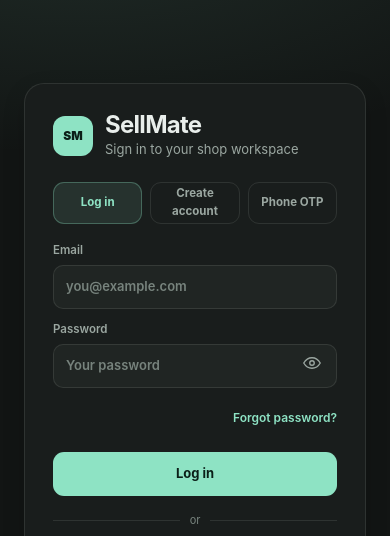
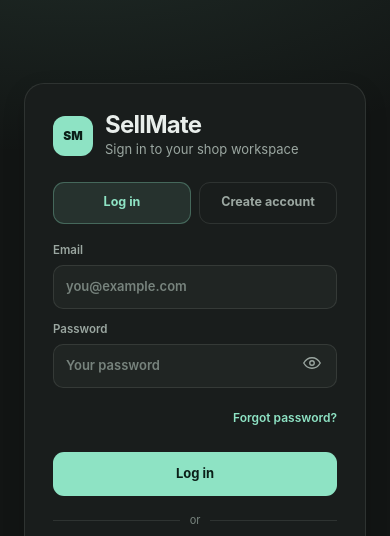
Before and after one commit to samad88900-hash/sellmate, a plain HTML site: page index.html in a window 390 px wide. Shown: the top 536 px of the page. Drawn offline with nearby package versions, Linux system fonts and the light colour scheme.

Commit message:
Remove duplicate Phone OTP tab, keep single phone button

```diff
--- a/index.html
+++ b/index.html
@@ -29,7 +29,6 @@
       <div class="auth-tabs" role="tablist" aria-label="Authentication">
         <button class="auth-tab active" type="button" data-auth-tab="login">Log in</button>
         <button class="auth-tab" type="button" data-auth-tab="signup">Create account</button>
-        <button class="auth-tab" type="button" data-auth-tab="phone">Phone OTP</button>
       </div>
 
       <form id="loginForm" class="auth-form">
--- a/style.css
+++ b/style.css
@@ -475,10 +475,10 @@ button { cursor: pointer; }
 .auth-brand { display: flex; align-items: center; gap: 12px; margin-bottom: 22px; }
 .auth-brand h1 { font-size: 24px; line-height: 1.1; letter-spacing: -.03em; }
 .auth-brand p { color: var(--muted); font-size: 13px; margin-top: 2px; }
-.auth-tabs { display: grid; grid-template-columns: repeat(3, 1fr); gap: 8px; margin-bottom: 18px; }
+.auth-tabs { display: grid; grid-template-columns: 1fr 1fr; gap: 8px; margin-bottom: 18px; }
 .auth-tab {
-  min-height: 42px; padding: 0 4px; border: 1px solid var(--line); border-radius: 11px;
-  background: transparent; color: var(--muted); font-size: 11.5px; font-weight: 700;
+  min-height: 42px; border: 1px solid var(--line); border-radius: 11px;
+  background: transparent; color: var(--muted); font-size: 12.5px; font-weight: 700;
 }
 .auth-tab.active { background: var(--accent-soft); border-color: var(--accent-line); color: var(--accent); }
 .auth-form { display: grid; gap: 12px; }
--- a/sw.js
+++ b/sw.js
@@ -1,5 +1,5 @@
 /* SellMate service worker — offline cache for the app shell. */
-const CACHE = "sellmate-v30";
+const CACHE = "sellmate-v31";
 const ASSETS = [
   "./",
   "./index.html",
```
Also changed, not shown: 1 other file.
